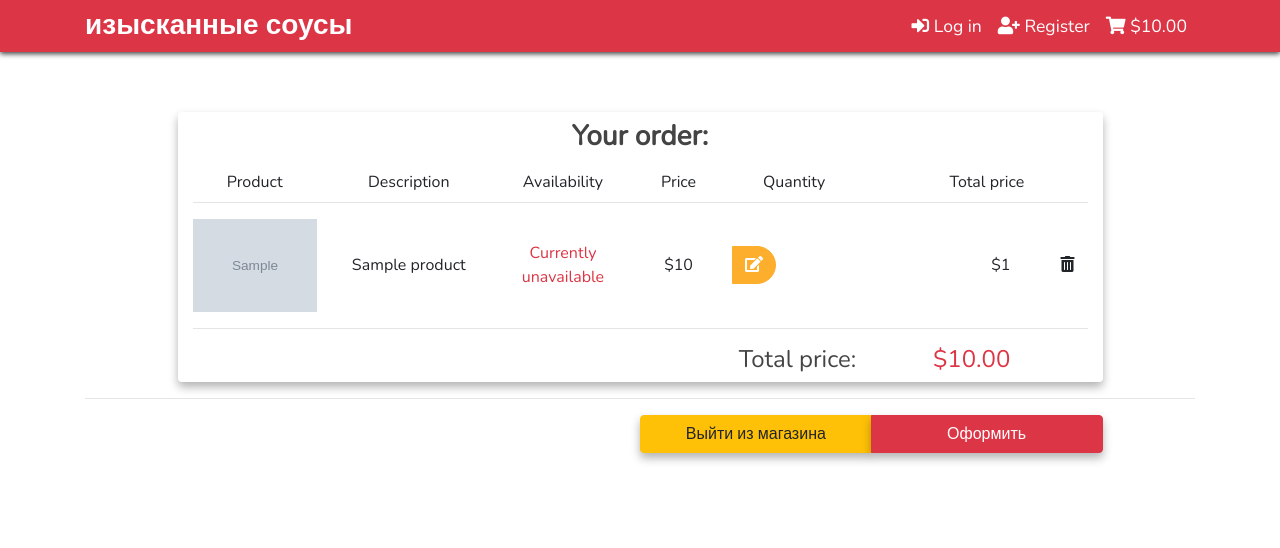
After one commit to drhtka/easy_shop, a Django app: template cart/templates/detail.html in a window 1280 px wide. The commit adds this page. Shown: the top 548 px of the page. Run offline with Django 3.2, Linux system fonts and the light colour scheme; the template is opened without the code that fills it: most values are stand-ins (such as "Sample title", 1, 10 or a date in 2020); grey boxes marked "Sample" are stand-in pictures; some libraries are stand-ins or nearby versions.

Commit message:
end cart

```diff
--- /dev/null
+++ b/cart/templates/detail.html
@@ -0,0 +1,142 @@
+{% extends 'base.html' %}
+
+{% block title %}Shopping cart{% endblock %}
+
+{% block content %}
+<div class="card shadow-custom border-0 col-lg-10 mx-auto mb-3">
+  <h3 class="py-2 font-weight-bold text-grey text-center">
+    Your order:
+  </h3>
+
+  <div class="row justify-content-center py-2 text-center header-desc">
+    <div class="col-lg-2 align-self-center">
+      Product
+    </div>
+    <div class="col-lg-2 align-self-center">
+      Description
+    </div>
+    <div class="col-lg-2 align-self-center">
+      Availability
+    </div>
+    <div class="col-lg-1 align-self-center">
+      Price
+    </div>
+    <div class="col-lg-2 align-self-center">
+      Quantity
+    </div>
+    <div class="col-lg-3 align-self-center">
+      Total price
+    </div>
+  </div>
+  <hr class="mt-0">
+  {% for item in cart %}
+    {% with product=item.product %}
+      <div class="row justify-content-center cart">
+        <div class="cart-item col-4 col-lg-2">
+          <a href="{{ product.get_absolute_url }}">
+            <img src="{{ product.image.url }}" alt=""
+              class="img-fluid rounded-0">
+          </a>
+        </div>
+      <div class="cart-item product-name col-12
+        col-lg-2 align-self-center text-center">
+        {{ product.name }}
+      </div>
+      <div class="cart-item col-12 col-lg-2 align-self-center">
+      {% if product.available %}
+        <div class="text-green mb-0 text-center">
+          Available
+        </div>
+      {% else %}
+        <div class="text-danger mb-0 text-center">
+          Currently unavailable
+        </div>
+      {% endif %}
+      </div>
+      <div class="cart-item col-12 col-sm-3
+        col-lg-1 align-self-center text-center">
+        <span>${{ product.price }}</span>
+      </div>
+      <div class="cart-item col-6 col-sm-5 col-lg-2 align-self-center">
+        <form action="{% url 'cart:cart_add' product.id %}" method="post">
+          {% csrf_token %}
+          <span class="input-group shopping-cart">
+            {{ item.update_quantity_form.quantity }}
+            <input type="hidden" name="overwrite_qty" value="True">
+            <div class="input-group-append">
+              <button type="submit" class="btn text-white"
+                data-toggle="tooltip" data-placement="top"
+                title="Update">
+                <i class="fas fa-edit"></i>
+              </button>
+            </div>
+          </span>
+        </form>
+      </div>
+      <div class="cart-item col-12 col-sm-3
+        col-lg-2 align-self-center text-right">
+        <span>${{ item.total_price }}</span>
+      </div>
+      <div class="cart-item col-12 col-lg-1 text-right
+        align-self-center">
+        <form action="{% url 'cart:cart_remove' product.id %}" method="post">
+          {% csrf_token %}
+          <button type="submit" class="btn" data-toggle="tooltip"
+            data-placement="top" title="Remove">
+            <i class="fas fa-trash-alt"></i>
+          </button>
+        </form>
+      </div>
+    </div>
+    {% endwith %}
+  {% empty %}
+  <div class="align-self-center">
+    <span class="text-center font-weight-bold text-muted lead">
+      Your shopping cart is empty.
+    </span>
+  </div>
+  {% endfor %}
+  <hr>
+  <div class="total-price-cart">
+    <h4 class="row justify-content-center">
+      <div class="col-5 col-lg-9 text-right text-grey">
+        Total price:
+      </div>
+      <div class="col-5 col-lg-2 text-right text-danger">
+        ${{ cart_total_price|floatformat:2 }}
+      </div>
+      <div class="col-2 col-lg-1">
+      </div>
+    </h4>
+  </div>
+</div>
+<hr>
+<div class="col-lg-10 mx-auto mb-5">
+  <div class="row justify-content-end">
+    {% if cart|length > 0 %}
+      <div class="col-lg-6 px-0">
+        <div class="btn-group d-flex">
+          <a href="{% url 'listings:product_list' %}"
+            class="btn btn-warning shadow-custom col">
+            Выйти из магазина
+          </a>
+          <a href="{% url 'orders:order_create' %}"
+            class="btn btn-danger shadow-custom col">
+            Оформить
+          </a>
+        </div>
+      </div>
+    {% else %}
+      <div class="col-lg-3 px-0">
+        <div class="btn-group d-flex">
+          <a href="{% url 'listings:product_list' %}"
+            class="btn btn-warning shadow-custom col">
+              Выйти из магазина
+          </a>
+        </div>
+      </div>
+    {% endif %}
+  </div>
+</div>
+
+{% endblock content %}
--- a/easy_shop/urls.py
+++ b/easy_shop/urls.py
@@ -21,6 +21,7 @@ from django.urls import path, include
 
 urlpatterns = [
     path('admin/', admin.site.urls),
+    path('cart/', include('cart.urls', namespace='cart')),
     path('', include('listings.urls', namespace='listings')),
 ]
 
--- a/listings/templates/base.html
+++ b/listings/templates/base.html
@@ -61,7 +61,7 @@
             {% endif %}
             <li class="nav-item">
               <div class="dropdown-custom">
-{#                <a href="{% url 'cart:cart_detail' %}" #}
+                <a href="{% url 'cart:cart_detail' %}"
                   class="nav-link text-white drop-btn">
                   <i class="fas fa-shopping-cart"></i>
                   $<span id="cart_price">{{ cart_total_price|floatformat:2 }}</span>
--- a/listings/views.py
+++ b/listings/views.py
@@ -2,7 +2,7 @@
 from django.shortcuts import render, get_object_or_404, redirect
 from .models import Category, Product, Review
 from .forms import ReviewForm
-# from cart.forms import CartAddProductForm
+from cart.forms import CartAddProductForm
 
 def product_list(request, category_slug=None):
     categories = Category.objects.all()
@@ -56,7 +56,7 @@ def product_detail(request, category_slug, product_slug):
 
     else:
         review_form = ReviewForm()
-    #     cart_product_form = CartAddProductForm()
+        cart_product_form = CartAddProductForm()
 
     return render(
         request,
@@ -64,6 +64,6 @@ def product_detail(request, category_slug, product_slug):
         {
             'product': product,
             'review_form': review_form,
-            # 'cart_product_form': cart_product_form
+            'cart_product_form': cart_product_form
         }
     )
```
Also changed, not shown: cart/forms.py (added, +10 -0 lines), cart/urls.py (added, +10 -0 lines), cart/views.py (+81 -2 lines), easy_shop/context_processors.py (added, +11 -0 lines), listings/templates/product/detail.html (+25 -25 lines).
